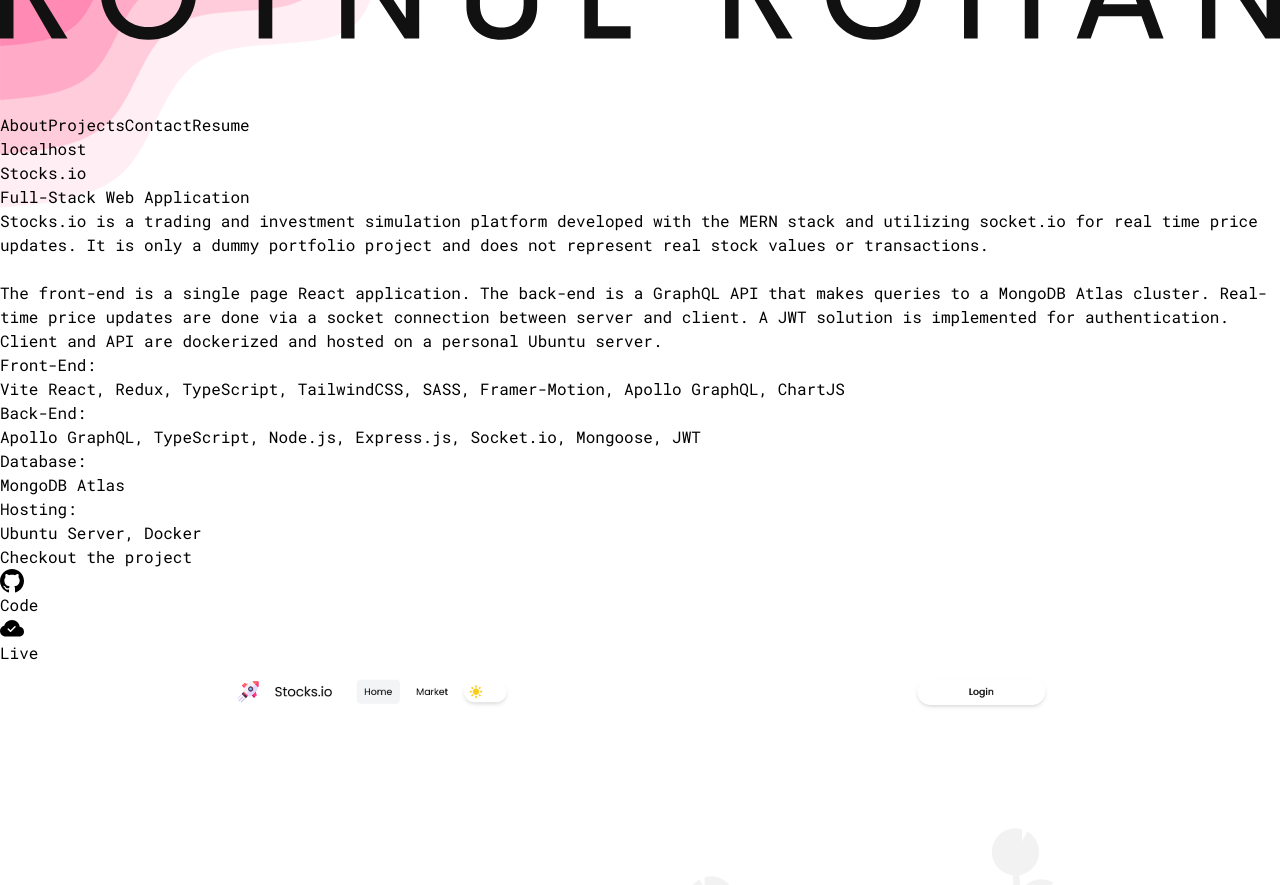
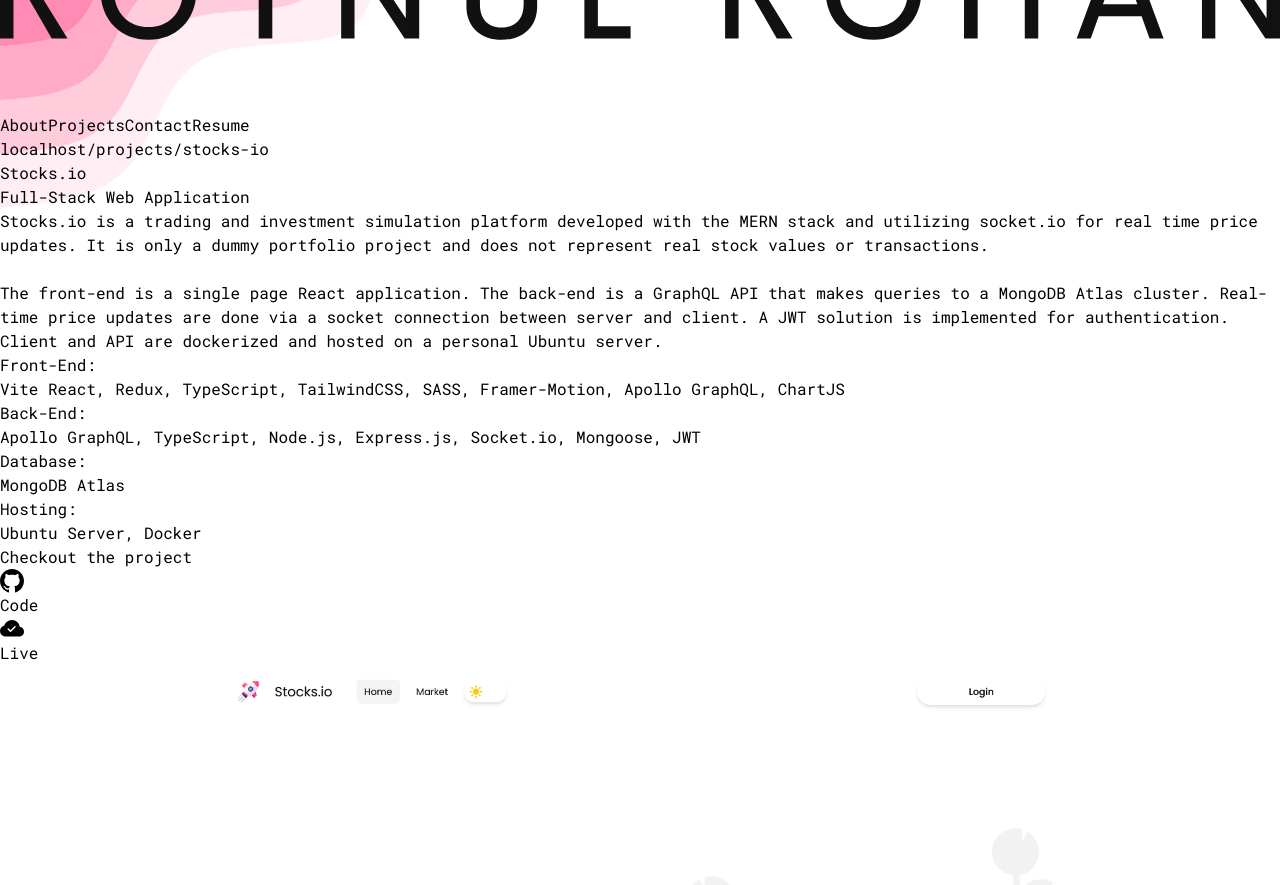
Before and after one commit to roynulrohan/portfolio, a React (Vite) app: page /projects/stocks-io in a window 1280 px wide. Shown: the part 940-1825 px from the top of the page. Built offline with nearby package versions, Linux system fonts and the light colour scheme.

Commit message:
Update TabStyleView component to display the full URL

```diff
--- a/src/components/TabStyleView.tsx
+++ b/src/components/TabStyleView.tsx
@@ -22,7 +22,7 @@
                         <div className='bg-orange-300 h-3 w-3 sm:h-4 sm:w-4 rounded-full'></div>
                         <div className='bg-green-500 h-3 w-3 sm:h-4 sm:w-4 rounded-full'></div>
                         <p className='pl-4 text-xs'>
-                            {window.location.hostname + (props.location ? '/' + props.location : window.location.hash.replace('#', ''))}
+                            {window.location.hostname + window.location.pathname}
                         </p>
                     </div>
                 </div>
```
